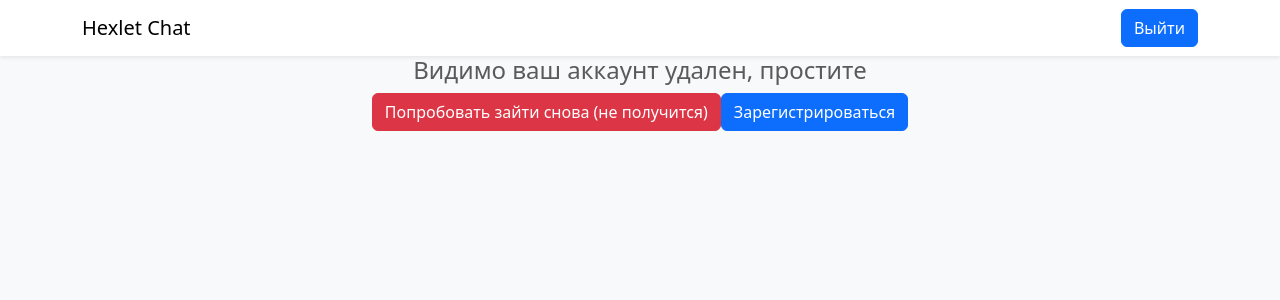
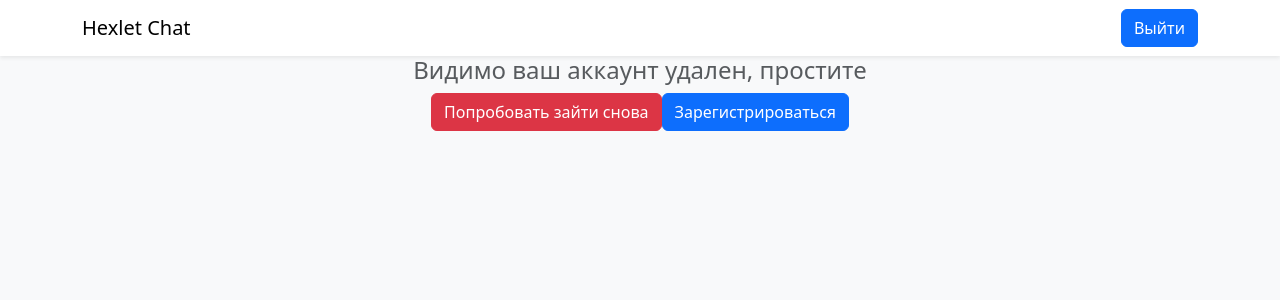
Before and after one commit to ilushacomeback/Chat, a React (Create React App) app in the folder frontend/: page / in a window 1280 px wide. Shown: the top 300 px of the page. Built offline with nearby package versions, Linux system fonts and the light colour scheme; no server answers; sample sign-in values are in the browser's storage.

Commit message:
add page for deleted account

```diff
--- a/frontend/src/components/Chat/ChatBox.jsx
+++ b/frontend/src/components/Chat/ChatBox.jsx
@@ -11,9 +11,9 @@
   const navigate = useNavigate();
   const dispatch = useDispatch();
 
-  const handleRemoveAuth = () => {
+  const handleRemoveAuth = (path) => {
     dispatch(removeAuth());
-    navigate("/signup");
+    navigate(path);
   };
 
   const { isLoading: isChannelsLoad, isError: errorChannels } =
@@ -28,10 +28,10 @@
       <div className="text-center">
         <h1 className="h4 text-muted">Видимо ваш аккаунт удален, простите</h1>
         <div className="d-flex justify-content-center">
-          <button onClick={() => navigate("/")} className="btn btn-danger">
-            Попробовать зайти снова (не получится)
+          <button onClick={() => handleRemoveAuth("/login")} className="btn btn-danger">
+            Попробовать зайти снова
           </button>
-          <button onClick={handleRemoveAuth} className="btn btn-primary">
+          <button onClick={() => handleRemoveAuth("/signup")} className="btn btn-primary">
             Зарегистрироваться
           </button>
         </div>
```
